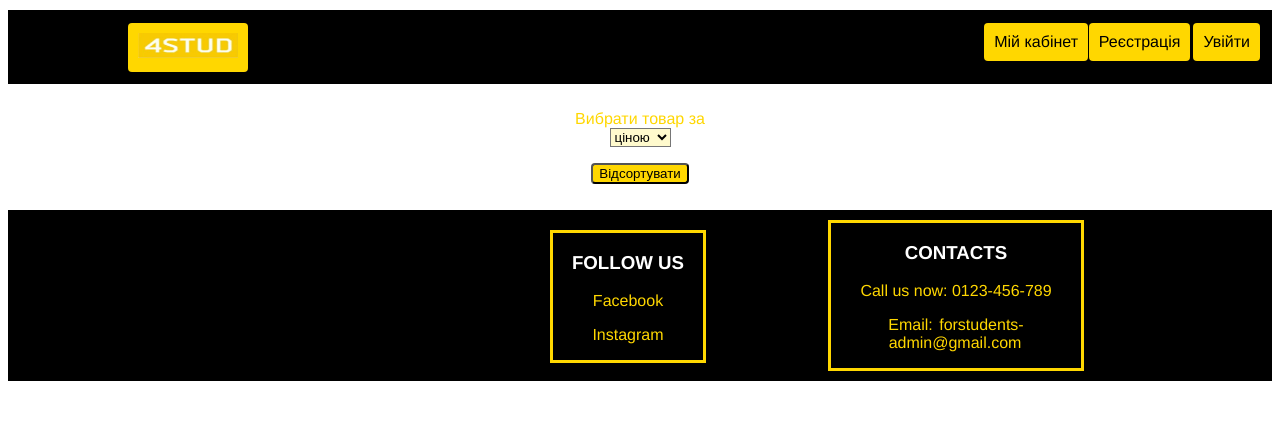
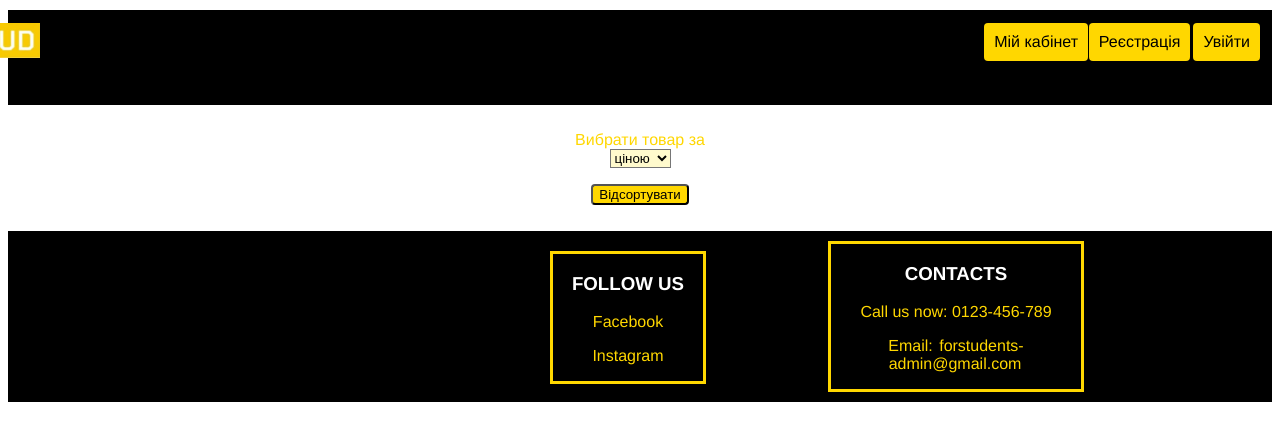
Before and after one commit to IhorBakaisa/4Stud, a Vue app: page / in a window 1280 px wide. Shown: the top 440 px of the page. Built offline with nearby package versions, Linux system fonts and the light colour scheme.

Commit message:
Update App.vue

```diff
--- a/src/App.vue
+++ b/src/App.vue
@@ -1,7 +1,7 @@
 <template>
   <div id="app">
     <div class="header">
-      <router-link to="/" class="pages home" ><img src="logo.jpg" class="logo"></router-link>
+      <router-link to="/"  ><img src="logo.jpg" class="logo"></router-link>
       <!-- <router-link to="/aboutGoods" class="pages">Інформація про товар</router-link> -->
       <!-- <router-link to="/addGoods" class="pages">Додати товар</router-link> -->
       <router-link to="/myAccount" class="pages myOffice">Мій кабінет</router-link>
@@ -47,8 +47,9 @@ export default {
   margin-top: 10px;
 }
 .logo{
+  margin-left: -1300px;
   padding: -150px;
-  height: 25px;
+  height: 35px;
   width: 100px;
 }
 .pages {
```
